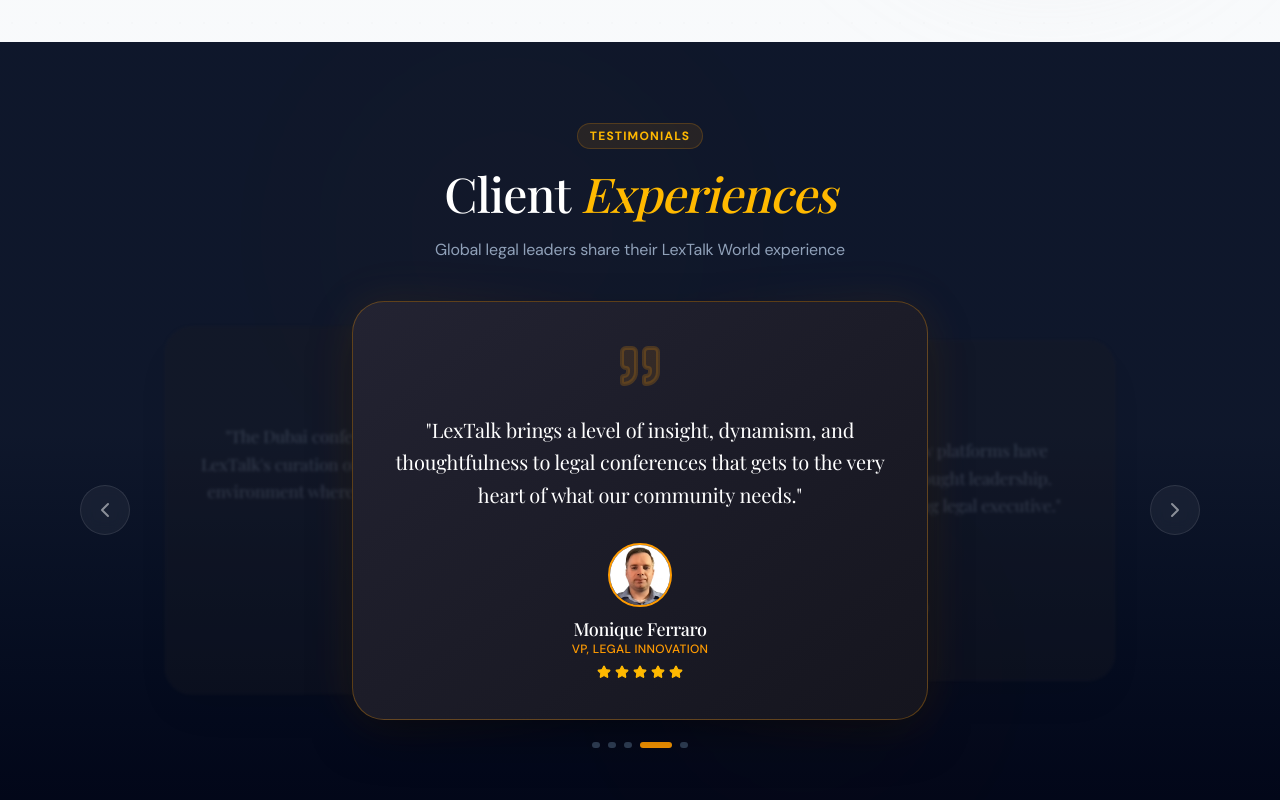
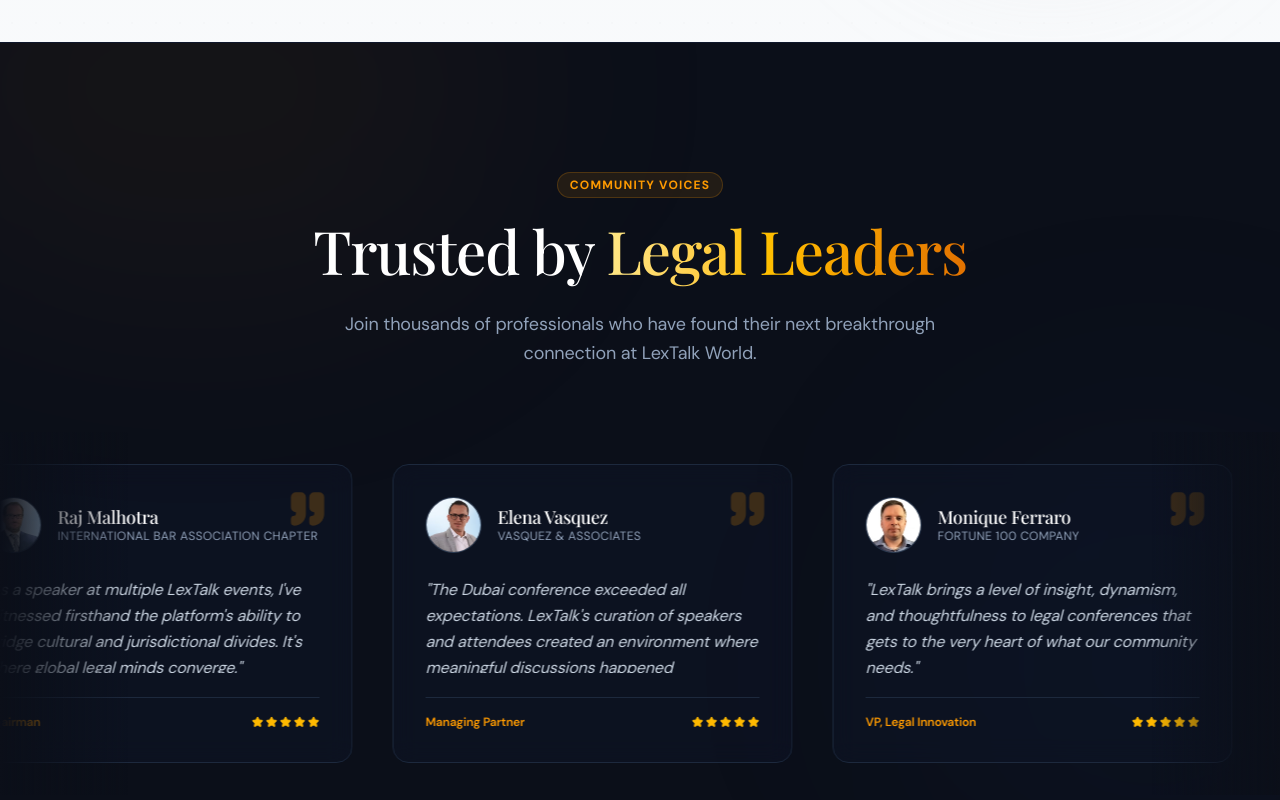
Before and after one commit to Nikkhilrai/lextalk-world, a Next.js app: page / in a window 1280 px wide. Shown: the part 5340-6140 px from the top of the page. Built offline with nearby package versions, Linux system fonts and the light colour scheme; no server answers; the database is empty.

Commit message:
Redesign Testimonials with infinite marquee effect

```diff
--- a/src/components/Testimonials.tsx
+++ b/src/components/Testimonials.tsx
@@ -1,9 +1,9 @@
 "use client";
 
-import { useState, useEffect } from "react";
 import Image from "next/image";
-import { Star, Quote, ChevronLeft, ChevronRight } from "lucide-react";
+import { Star, Quote } from "lucide-react";
 
+// Original Data Preserved
 const testimonials = [
     {
         id: 1,
@@ -46,19 +46,22 @@
         name: "Christopher Bowen",
         title: "Chief Legal Officer",
         company: "Global FinTech Corp",
-        image: "/testimonials/Monique Ferraro.avif", // Using placeholder as requested previously
+        image: "/testimonials/Monique Ferraro.avif",
         quote: "In 25 years of legal practice, few platforms have matched LexTalk's caliber of thought leadership. Essential for any forward-thinking legal executive.",
         rating: 5,
     }
 ];
 
+// Combine for infinite loop (x4 for smoothness)
+const loopedTestimonials = [...testimonials, ...testimonials, ...testimonials, ...testimonials];
+
 function StarRating({ rating }: { rating: number }) {
     return (
-        <div className="flex gap-1 justify-center">
+        <div className="flex gap-0.5">
             {Array.from({ length: 5 }).map((_, i) => (
                 <Star
                     key={i}
-                    className={`w-3.5 h-3.5 ${i < rating ? "fill-amber-400 text-amber-400" : "text-slate-600"}`}
+                    className={`w-3 h-3 ${i < rating ? "fill-amber-400 text-amber-400" : "text-slate-700"}`}
                 />
             ))}
         </div>
@@ -66,155 +69,64 @@
 }
 
 export function Testimonials() {
-    const [activeIndex, setActiveIndex] = useState(2); // Start with middle item
-    const [isAutoPlaying, setIsAutoPlaying] = useState(true);
-
-    // Auto-play functionality
-    useEffect(() => {
-        if (!isAutoPlaying) return;
-        const interval = setInterval(() => {
-            handleNext();
-        }, 5000);
-        return () => clearInterval(interval);
-    }, [activeIndex, isAutoPlaying]);
-
-    const handlePrev = () => {
-        setActiveIndex((prev) => (prev === 0 ? testimonials.length - 1 : prev - 1));
-        setIsAutoPlaying(false);
-    };
-
-    const handleNext = () => {
-        setActiveIndex((prev) => (prev === testimonials.length - 1 ? 0 : prev + 1));
-        setIsAutoPlaying(false);
-    };
-
-    const getCardStyle = (index: number) => {
-        const diff = (index - activeIndex + testimonials.length) % testimonials.length;
-        const center = 0;
-        const left1 = testimonials.length - 1;
-        const right1 = 1;
-
-        // Active Card (Center)
-        if (index === activeIndex) {
-            return {
-                transform: "translateX(0) scale(1)",
-                zIndex: 30,
-                opacity: 1,
-                filter: "blur(0px)",
-                visibility: "visible" as const,
-            };
-        }
-        // Left Neighbor
-        else if (diff === left1 || (index === activeIndex - 1)) {
-            return {
-                transform: "translateX(-40%) scale(0.85)",
-                zIndex: 20,
-                opacity: 0.6,
-                filter: "blur(2px)",
-                visibility: "visible" as const,
-            };
-        }
-        // Right Neighbor
-        else if (diff === right1 || (index === activeIndex + 1)) {
-            return {
-                transform: "translateX(40%) scale(0.85)",
-                zIndex: 20,
-                opacity: 0.6,
-                filter: "blur(2px)",
-                visibility: "visible" as const,
-            };
-        }
-        // Hidden/Far Cards
-        else {
-            return {
-                transform: "translateX(0) scale(0.5)",
-                zIndex: 10,
-                opacity: 0,
-                filter: "blur(10px)",
-                visibility: "hidden" as const,
-                pointerEvents: "none" as const,
-            };
-        }
-    };
-
     return (
-        <section className="py-20 bg-gradient-to-b from-slate-900 via-slate-900 to-slate-950 relative overflow-hidden">
-            {/* Background elements */}
-            <div className="absolute inset-0 opacity-20 pointer-events-none">
-                <div className="absolute top-0 left-1/4 w-96 h-96 bg-amber-500/10 rounded-full blur-[120px]" />
-                <div className="absolute bottom-0 right-1/4 w-80 h-80 bg-amber-600/10 rounded-full blur-[100px]" />
+        <section className="py-20 md:py-32 bg-[#0B0F19] relative overflow-hidden border-t border-slate-900">
+            {/* Ambient Background Glows */}
+            <div className="absolute top-0 left-0 w-full h-full overflow-hidden pointer-events-none">
+                <div className="absolute -top-[20%] -left-[10%] w-[50%] h-[50%] bg-amber-600/5 rounded-full blur-[120px]" />
+                <div className="absolute top-[40%] -right-[10%] w-[40%] h-[60%] bg-blue-900/5 rounded-full blur-[120px]" />
             </div>
 
-            <div className="container mx-auto px-4 relative z-10">
-                {/* Header */}
-                <div className="text-center mb-12">
-                    <span className="inline-block py-1 px-3 rounded-full bg-amber-500/10 border border-amber-500/20 text-amber-400 text-xs font-bold tracking-widest uppercase mb-4">
-                        Testimonials
+            <div className="container mx-auto px-4 mb-16 relative z-10 text-center">
+                <span className="inline-block py-1 px-3 rounded-full bg-amber-500/10 border border-amber-500/20 text-amber-500 text-xs font-bold tracking-widest uppercase mb-4">
+                    Community Voices
                 </span>
-                    <h2 className="text-3xl md:text-5xl font-serif font-bold text-white mb-4">
-                        Client <span className="text-amber-400 italic">Experiences</span>
+                <h2 className="text-4xl md:text-6xl font-serif font-bold text-white mb-6 tracking-tight">
+                    Trusted by <span className="text-transparent bg-clip-text bg-gradient-to-r from-amber-200 via-amber-400 to-amber-600">Legal Leaders</span>
                 </h2>
-                    <p className="text-slate-400 text-sm md:text-base max-w-xl mx-auto">
-                        Global legal leaders share their LexTalk World experience
+                <p className="text-slate-400 text-sm md:text-lg max-w-2xl mx-auto leading-relaxed">
+                    Join thousands of professionals who have found their next breakthrough connection at LexTalk World.
                 </p>
             </div>
 
-                {/* Carousel Container */}
-                <div className="relative max-w-6xl mx-auto h-[450px] md:h-[400px] flex items-center justify-center">
+            {/* Marquee Container */}
+            <div className="relative w-full overflow-hidden group">
+                {/* Gradient Masks for smooth fade out at edges */}
+                <div className="absolute top-0 left-0 w-12 md:w-32 h-full bg-gradient-to-r from-[#0B0F19] to-transparent z-20 pointer-events-none" />
+                <div className="absolute top-0 right-0 w-12 md:w-32 h-full bg-gradient-to-l from-[#0B0F19] to-transparent z-20 pointer-events-none" />
 
-                    {/* Navigation Buttons (Absolute) */}
-                    <button
-                        onClick={handlePrev}
-                        className="absolute left-0 md:left-4 z-40 p-3 bg-white/5 hover:bg-amber-500 text-white/50 hover:text-white rounded-full backdrop-blur-sm transition-all duration-300 border border-white/10 hover:shadow-[0_0_20px_rgba(245,158,11,0.3)] hidden md:block"
+                {/* Inline CSS for marquee animation */}
+                <style jsx>{`
+                    @keyframes scroll {
+                        0% { transform: translateX(0); }
+                        100% { transform: translateX(-50%); }
+                    }
+                    .animate-scroll {
+                        animation: scroll 60s linear infinite;
+                    }
+                    .group:hover .animate-scroll {
+                        animation-play-state: paused;
+                    }
+                `}</style>
+
+                {/* Scrolling Track */}
+                <div className="flex w-fit animate-scroll py-8">
+                    {loopedTestimonials.map((testimonial, index) => (
+                        <div
+                            key={`${testimonial.id}-${index}`}
+                            className="relative w-[300px] md:w-[400px] mx-3 md:mx-5 shrink-0"
                         >
-                        <ChevronLeft className="w-6 h-6" />
-                    </button>
-
-                    <button
-                        onClick={handleNext}
-                        className="absolute right-0 md:right-4 z-40 p-3 bg-white/5 hover:bg-amber-500 text-white/50 hover:text-white rounded-full backdrop-blur-sm transition-all duration-300 border border-white/10 hover:shadow-[0_0_20px_rgba(245,158,11,0.3)] hidden md:block"
-                    >
-                        <ChevronRight className="w-6 h-6" />
-                    </button>
-
-                    {/* Cards */}
-                    <div className="relative w-full h-full flex items-center justify-center perspective-1000">
-                        {testimonials.map((testimonial, index) => {
-                            const style = getCardStyle(index);
-                            return (
-                                <div
-                                    key={testimonial.id}
-                                    className="absolute w-[90%] md:w-[60%] lg:w-[50%] transition-all duration-700 ease-[cubic-bezier(0.25,0.8,0.25,1)]"
-                                    style={style}
-                                >
-                                    <div className={`relative bg-[#1c1c28] rounded-[2rem] p-8 md:p-10 border shadow-2xl ${index === activeIndex
-                                            ? "border-amber-500/30 shadow-[0_20px_50px_-12px_rgba(0,0,0,0.5)] bg-gradient-to-br from-[#232332] to-[#15151e]"
-                                            : "border-white/5 opacity-50 grayscale-[0.5]"
-                                        }`}>
-
-                                        {/* Glow behind active card */}
-                                        {index === activeIndex && (
-                                            <div className="absolute -inset-px bg-gradient-to-r from-amber-500/20 via-transparent to-amber-500/20 rounded-[2rem] blur-xl opacity-50 -z-10" />
-                                        )}
+                            {/* Card Content */}
+                            <div className="h-full bg-slate-900/40 backdrop-blur-md border border-slate-800 p-6 md:p-8 rounded-2xl transition-all duration-300 group/card hover:bg-slate-800/60 hover:border-amber-500/30 hover:shadow-[0_0_30px_rgba(245,158,11,0.1)] hover:-translate-y-1">
 
                                 {/* Quote Icon */}
-                                        <div className="text-center mb-6">
-                                            <Quote className="w-10 h-10 md:w-12 md:h-12 text-amber-500/20 mx-auto fill-amber-500/10" />
+                                <div className="absolute top-6 right-6 opacity-20 group-hover/card:opacity-40 transition-opacity">
+                                    <Quote className="w-8 h-8 md:w-10 md:h-10 text-amber-500 fill-amber-500" />
                                 </div>
 
-                                        {/* Quote Text */}
-                                        <blockquote className="text-center mb-8">
-                                            <p className={`font-serif text-lg md:text-xl leading-relaxed ${index === activeIndex ? "text-white" : "text-slate-400"
-                                                }`}>
-                                                "{testimonial.quote}"
-                                            </p>
-                                        </blockquote>
-
-                                        {/* Author Info */}
-                                        <div className="flex flex-col items-center gap-3">
-                                            {/* Avatar */}
-                                            <div className={`relative rounded-full overflow-hidden border-2 ${index === activeIndex ? "w-16 h-16 border-amber-500" : "w-12 h-12 border-slate-600"
-                                                } transition-all duration-500`}>
+                                {/* User Profile */}
+                                <div className="flex items-center gap-4 mb-6">
+                                    <div className="relative w-12 h-12 md:w-14 md:h-14 rounded-full overflow-hidden border border-slate-700 group-hover/card:border-amber-500 transition-colors">
                                         <Image
                                             src={testimonial.image}
                                             alt={testimonial.name}
@@ -222,40 +134,32 @@
                                             className="object-cover"
                                         />
                                     </div>
-
-                                            <div className="text-center">
-                                                <h4 className={`font-bold ${index === activeIndex ? "text-white text-lg" : "text-slate-300 text-base"
-                                                    }`}>
+                                    <div>
+                                        <h4 className="text-white font-serif font-bold text-base md:text-lg">
                                             {testimonial.name}
                                         </h4>
-                                                <p className="text-amber-500 text-xs font-medium tracking-wide uppercase mb-2">
+                                        <p className="text-slate-400 text-xs uppercase tracking-wide">
+                                            {testimonial.company}
+                                        </p>
+                                    </div>
+                                </div>
+
+                                {/* Quote */}
+                                <blockquote className="mb-6 h-28 md:h-24 overflow-hidden relative">
+                                    <p className="text-slate-300 text-sm md:text-base leading-relaxed italic">
+                                        "{testimonial.quote}"
+                                    </p>
+                                </blockquote>
+
+                                {/* Footer: Rating & Title */}
+                                <div className="flex items-center justify-between pt-4 border-t border-slate-800 group-hover/card:border-amber-500/20 transition-colors">
+                                    <span className="text-amber-500 text-xs font-semibold">
                                         {testimonial.title}
-                                                </p>
+                                    </span>
                                     <StarRating rating={testimonial.rating} />
                                 </div>
                             </div>
                         </div>
-                                </div>
-                            );
-                        })}
-                    </div>
-                </div>
-
-                {/* Dot Indicators */}
-                <div className="flex justify-center gap-2 mt-8">
-                    {testimonials.map((_, i) => (
-                        <button
-                            key={i}
-                            onClick={() => {
-                                setActiveIndex(i);
-                                setIsAutoPlaying(false);
-                            }}
-                            className={`h-1.5 rounded-full transition-all duration-300 ${i === activeIndex
-                                    ? "w-8 bg-amber-500"
-                                    : "w-2 bg-slate-700 hover:bg-slate-600"
-                                }`}
-                            aria-label={`Go to slide ${i + 1}`}
-                        />
                     ))}
                 </div>
             </div>
```
Lines whose indentation alone changed are shown as unchanged.
